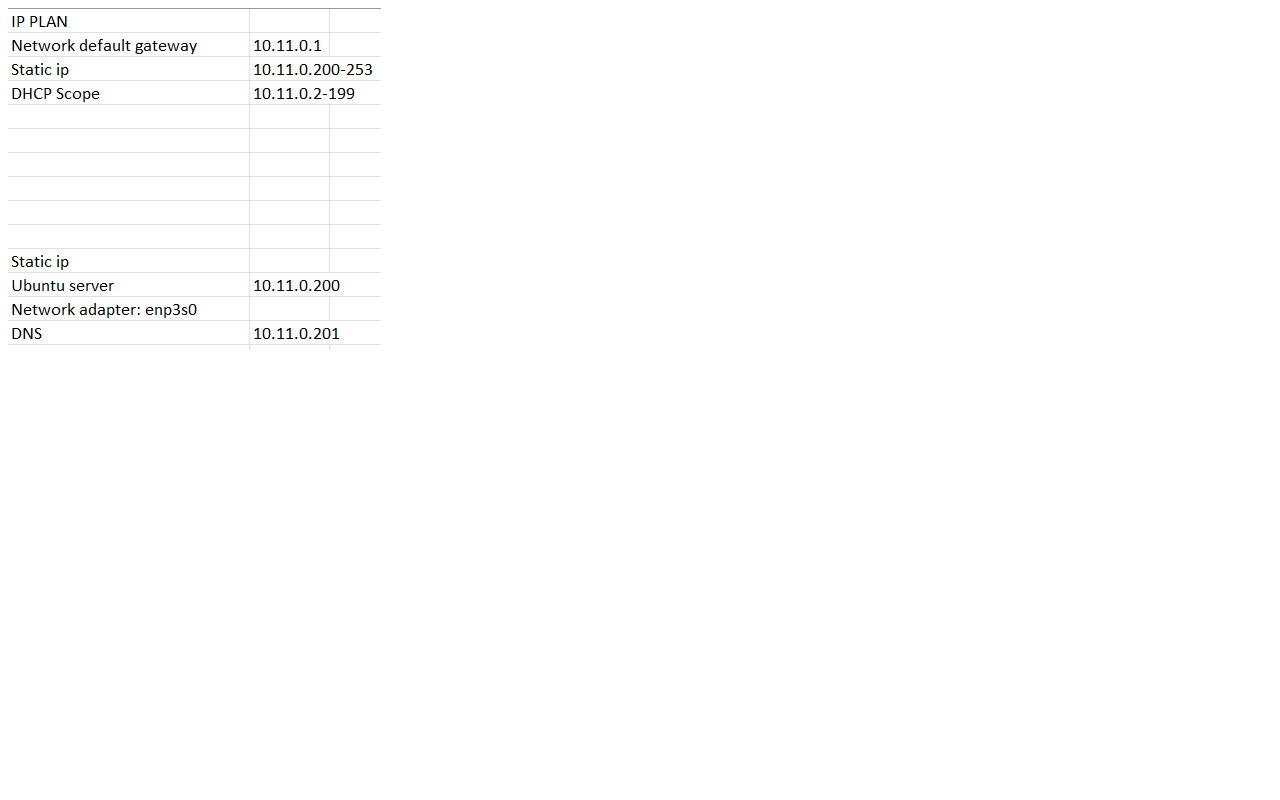
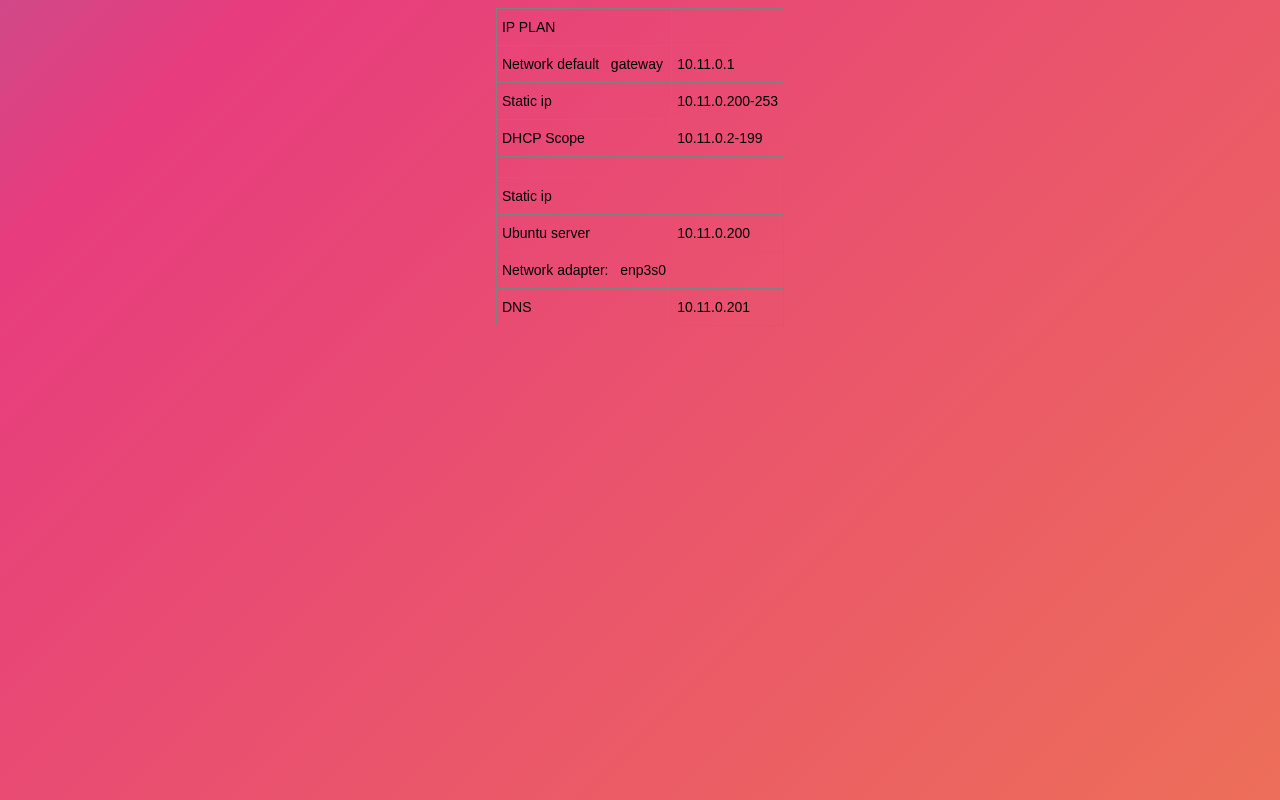
Before and after one commit to DinoshanY/TodoServer, a plain HTML site: page index.html in a window 1280 px wide. Drawn offline with Linux system fonts and the light colour scheme.

Commit message:
cool website

```diff
--- a/index.html
+++ b/index.html
@@ -8,6 +8,80 @@
 </head>
 <body>
 
-    <img src="img/Capture.PNG" alt="Ip plan bilde">
+
+
+
+
+
+<script src="https://cdnjs.cloudflare.com/ajax/libs/font-awesome/5.11.2/js/all.min.js" integrity="sha256-qM7QTJSlvtPSxVRjVWNM2OfTAz/3k5ovHOKmKXuYMO4=" crossorigin="anonymous"></script>
+    <style type="text/css">
+        .tg  {border-collapse:collapse;border-spacing:0;margin-left: auto;
+                    margin-right: auto}
+        .tg td{border-color:black;border-style:solid;border-width:1px;font-family:Arial, sans-serif;font-size:14px;
+          overflow:hidden;padding:10px 5px;word-break:normal;}
+        .tg th{border-color:black;border-style:solid;border-width:1px;font-family:Arial, sans-serif;font-size:14px;
+          font-weight:normal;overflow:hidden;padding:10px 5px;word-break:normal;}
+        .tg .tg-0pky{border-color:inherit;text-align:left;vertical-align:top}
+        .tg .tg-za14{border-color:inherit;text-align:left;vertical-align:bottom}
+        body {
+	background: linear-gradient(-45deg, #ee7752, #e73c7e, #23a6d5, #23d5ab);
+	background-size: 400% 400%;
+	animation: gradient 15s ease infinite;
+}
+
+@keyframes gradient {
+	0% {
+		background-position: 0% 50%;
+	}
+	50% {
+		background-position: 100% 50%;
+	}
+	100% {
+		background-position: 0% 50%;
+	}
+}
+        </style>
+        <table class="tg">
+        <thead>
+          <tr>
+            <th class="tg-0pky">IP PLAN</th>
+            <th class="tg-0pky"></th>
+          </tr>
+        </thead>
+        <tbody>
+          <tr>
+            <td class="tg-za14">Network default&nbsp;&nbsp;&nbsp;gateway</td>
+            <td class="tg-za14">10.11.0.1</td>
+          </tr>
+          <tr>
+            <td class="tg-za14">Static ip</td>
+            <td class="tg-za14">10.11.0.200-253</td>
+          </tr>
+          <tr>
+            <td class="tg-za14">DHCP Scope </td>
+            <td class="tg-za14">10.11.0.2-199</td>
+          </tr>
+          <tr>
+            <td class="tg-0pky"></td>
+            <td class="tg-0pky"></td>
+          </tr>
+          <tr>
+            <td class="tg-za14">Static ip </td>
+            <td class="tg-0pky"></td>
+          </tr>
+          <tr>
+            <td class="tg-za14">Ubuntu server</td>
+            <td class="tg-za14">10.11.0.200</td>
+          </tr>
+          <tr>
+            <td class="tg-za14">Network adapter:&nbsp;&nbsp;&nbsp;enp3s0</td>
+            <td class="tg-0pky"></td>
+          </tr>
+          <tr>
+            <td class="tg-za14">DNS </td>
+            <td class="tg-za14">10.11.0.201</td>
+          </tr>
+        </tbody>
+        </table>
 </body>
 </html>
```
